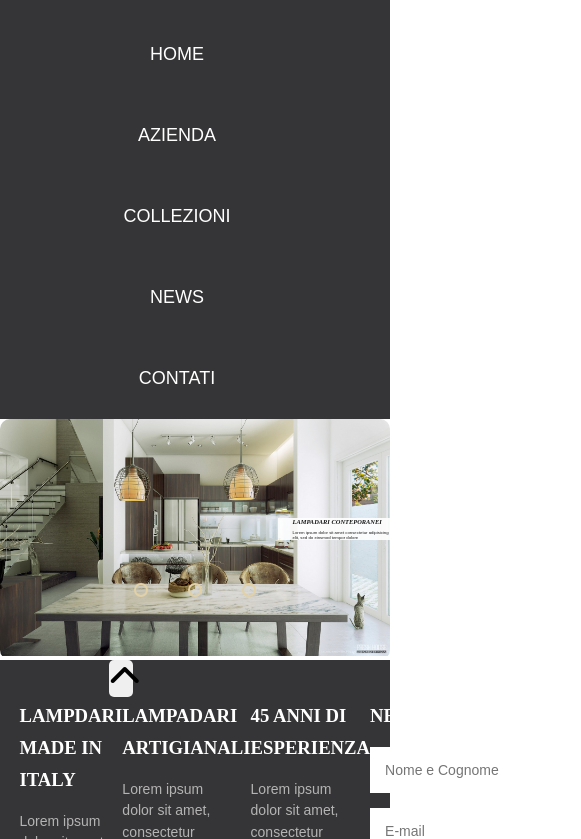
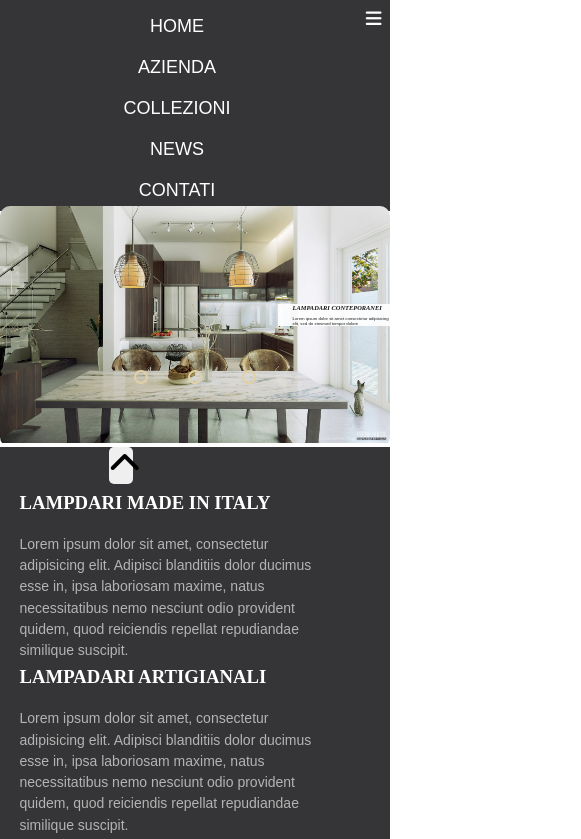
Before and after one commit to devmoek/italiano, a plain HTML site: page index.html in a window 390 px wide. Shown: the part 121-960 px from the top of the page, 581 px wide, since content can reach past the window. Drawn offline with Linux system fonts and the light colour scheme.

Commit message:
did some responsive changes on navbar, slider, reserve, but not content

```diff
--- a/css/style.css
+++ b/css/style.css
@@ -30,11 +30,14 @@ header {
     float: right;
     position: relative;
     cursor: pointer;
+    background-color: #353436;
+    margin: -5px 0;
 }
 
 .menu a {
     color: #fff;
     outline: none;
+    display: block;
 }
 .menu a:hover {
     color: #e2d1a6;
@@ -44,6 +47,14 @@ header {
     margin-right: 2em;
 }
 
+.menu li a:active {
+    border: none;
+}
+
+.menu li.sub_item a {
+    z-index: 999;
+}
+
 .logo {
     padding: 22px;
     width: 100%;
@@ -51,23 +62,21 @@ header {
 }
 
 .logo img {
-    width: 25%;
+   max-width: auto;
 }
 
-/* reserve thing on right top */
+/* reserve( thing on right top) */
 .reserve {
-    width: 61%;
-    height: auto;
+    width: 99%;
     text-align: right;
     position: absolute;
     top: 1.2vh;
-    line-height: 1;
     font-family: PlayfairDisplay, serif;
 }
 
 .reserve button {
     border: none;
-    background: #353436;
+    background: none;
     color: #fff;
     text-transform: uppercase;
     cursor: pointer;
@@ -449,13 +458,13 @@ header {
     display: flex;
 }
 
-.block h3 {
+.block__title {
     line-height: 1.71;
     text-transform: uppercase;
     margin-bottom: 15px;
 }
 
-.block p {
+.block__subtitle {
     font-family: OpenSans, sans-serif;
     font-size: 0.875rem;
     line-height: 1.52;
@@ -495,6 +504,11 @@ header {
 
 .newsletter button:hover {
     background: #e2d1a6;
+}
+
+.newsletter__title {
+    margin-bottom: 30px;
+    text-transform: uppercase;
 }
 
 /* legal row */
@@ -545,28 +559,12 @@ header {
 .languages span {
     align-items: center;
 }
-
-    .menu {
-        display: flex;
-        justify-content: space-between;
-        background-color: #353436;
+    .hamburger-menu {
+        visibility: hidden;
     }
 
-    .menu li a {
-        display: block;
-        padding: 20px 0;
-    }
-
-    .menu li a:active {
-        border: none;
-    }
-
-    .menu li.sub_item a {
-        z-index: 999;
-    }
-
-    .toggle {
-        visibility: hidden;
+    .hamburger-menu a {
+        color: #fff;
     }
 
     .item.button {
@@ -633,18 +631,27 @@ header {
         border-radius: 0;
     }
 
-
-    @media screen and (max-width: 767px) {
-        .menu {
-            max-width: none;
-        }
+@media only screen and (min-width: 1200px) {
+    .main {
+        min-width: 100%;
     }
 
+    .slide img {
+        max-width: 100%;
+        height: auto;
+    }
+
+    .logo img {
+        max-width: 100%;
+        height: auto;
+    }
+}
+
 @media screen and (max-width: 990px) {
+
     .menu {
         flex-direction: column;
         width: 100%;
-        align-items: center;
     }
 
     .logo {
@@ -655,11 +662,26 @@ header {
         max-width: 100%;
         height: auto;
     }
+    .menu {
+        max-width: none;
+    }
+
+    .hamburger-menu {
+        position: absolute;
+        cursor: pointer;
+        right: 1%;
+        visibility: visible;
+        transform: translate(-5%, -10%);
+        clip-path: circle(100px);
+        width: 5%;
+    }
 }
 
-@media screen and (max-width: 991px) {
-    .menu {
-        max-width: none;
+@media only screen and (max-width: 420px) {
+    .row {
+        flex-direction: column;
+        align-items: center;
+        justify-content: center;
     }
 }
 
--- a/index.html
+++ b/index.html
@@ -83,18 +83,36 @@
                 <li class="item has-submenu">
                     <a tabindex="0">Home</a>
                     <ul class="submenu">
-                        <li class="sub_item"><a href="#">Storia</a></li>
-                        <li class="_sub_item"><a href="#">MM Design</a></li>
-                        <li class="sub_item"><a href="#">Designer</a></li>
-                        <li class="sub_item"><a href="#">Certificazioni</a></li>
+                        <li class="sub_item">
+                            <a href="#">Storia</a>
+                        </li>
+                        <li class="_sub_item">
+                            <a href="#">MM Design</a>
+                        </li>
+                        <li class="sub_item">
+                            <a href="#">Designer</a>
+                        </li>
+                        <li class="sub_item">
+                            <a href="#">Certificazioni</a>
+                        </li>
                     </ul>
                 </li>
-                <li class="item"><a href="#">Azienda</a></li>
-                <li class="item"><a href="#">Collezioni</a></li>
-                <li class="item"><a href="#">News</a></li>
-                <li class="item"><a href="#">Contati</a></li>
-                <li class="toggle"><a href="#"><i class="fas fa-bars"></i></a></li>
+                <li class="item">
+                    <a href="#">Azienda</a>
+                </li>
+                <li class="item">
+                    <a href="#">Collezioni</a>
+                </li>
+                <li class="item">
+                    <a href="#">News</a>
+                </li>
+                <li class="item">
+                    <a href="#">Contati</a>
+                </li>
             </ul>
+                <div class="hamburger-menu">
+                    <a href="#" onclick="myFunction()"><i class="fas fa-bars"></i></a>
+                </div>
         </nav>
     </header>
 
@@ -165,28 +183,41 @@
         <div class="inner">
             <div class="row">
                 <div class="block">
+                    <div class="block__title">
                         <h3>Lampdari made in Italy</h3>
-
+                    </div>
+                        <div class="block__subtitle">
                         <p>Lorem ipsum dolor sit amet, consectetur adipisicing elit. Adipisci blanditiis dolor ducimus esse in, ipsa laboriosam maxime, natus necessitatibus nemo nesciunt odio provident quidem, quod reiciendis repellat repudiandae similique suscipit.</p>
+                        </div>
                 </div>
 
                 <div class="block">
+                    <div class="block__title">
+
                         <h3>Lampadari artigianali</h3>
+                    </div>
+                        <div class="block__subtitle">
+                        <p>Lorem ipsum dolor sit amet, consectetur adipisicing elit. Adipisci blanditiis dolor ducimus esse in, ipsa laboriosam maxime, natus necessitatibus nemo nesciunt odio provident quidem, quod reiciendis repellat repudiandae similique suscipit.</p>
 
-                        <p>Lorem ipsum dolor sit amet, consectetur adipisicing elit. Adipisci blanditiis dolor ducimus esse in, ipsa laboriosam maxime, natus necessitatibus nemo nesciunt odio provident quidem, quod reiciendis repellat repudiandae similique suscipit.</p>
+                        </div>
                 </div>
 
                 <div class="block">
+                    <div class="block__title">
                     <h3>45 anni di esperienza</h3>
+                    </div>
 
+                    <div class="block__subtitle">
                     <p>Lorem ipsum dolor sit amet, consectetur adipisicing elit. Aliquid architecto distinctio, doloremque eaque, ex explicabo, illo inventore iste maxime molestiae non quaerat voluptas? Consequatur eius, maiores minima officiis possimus suscipit!</p>
+                    </div>
                 </div>
 
                 <div class="block">
-
                     <div class="newsletter">
+                        <div class="newsletter__title">
                              <h3>Newsletter</h3>
-
+                        </div>
+                        <div class="newsletter__body">
                             <label>
                                 <input type="text" placeholder="Nome e Cognome" name="fname" required>
                             </label>
@@ -194,15 +225,13 @@
                             <label>
                                 <input type="email" placeholder="E-mail" name="email" required>
                             </label>
-
                         <div class="preference">
                             <input type="checkbox" id="newsletters" value="Mi-iscrivo-alla-Newsletter">
                             <label for="newsletters">Acconsento al trattamento dei dati</label>
-
                         </div>
 
                         <button type="submit">Iscriviti</button>
-
+                        </div>
 
                     </div>
                 </div>
@@ -219,12 +248,15 @@
                     <p>P.IVA 04123456789</p>
                 </div>
                 <div class="social">
+                    <div class="social__links">
                     <a href="#"><i class="fab fa-facebook-square"></i></a>
                     <a href="#"><i class="fab fa-instagram"></i></a>
                     <a href="#"><i class="fab fa-pinterest-p"></i></a>
                     </div>
+                </div>
 
                 <div class="languages">
+                    <div class="languages__links">
                         <a href="#">ITA</a>
                         <span>|</span>
                         <a href="#">ENG</a>
@@ -232,12 +264,12 @@
                         <a href="#">DEU</a>
                         <span>|</span>
                         <a href="#">РУС</a>
-                </jdiv>
+                    </div>
+                </div>
             </div>
         </div>
     </footer>
 </div>
-
 
 <script src="https://kit.fontawesome.com/7f5939307a.js" crossorigin="anonymous"></script>
 <script src="js/script.js"></script>
--- a/js/script.js
+++ b/js/script.js
@@ -95,4 +95,8 @@ for (let item of items) {
 }
 document.addEventListener("click", closeSubmenu, false);
 
-// responsive nav menu
+// hamburger menu
+
+function myFunction() {
+
+}
```
Lines whose indentation alone changed are shown as unchanged.
